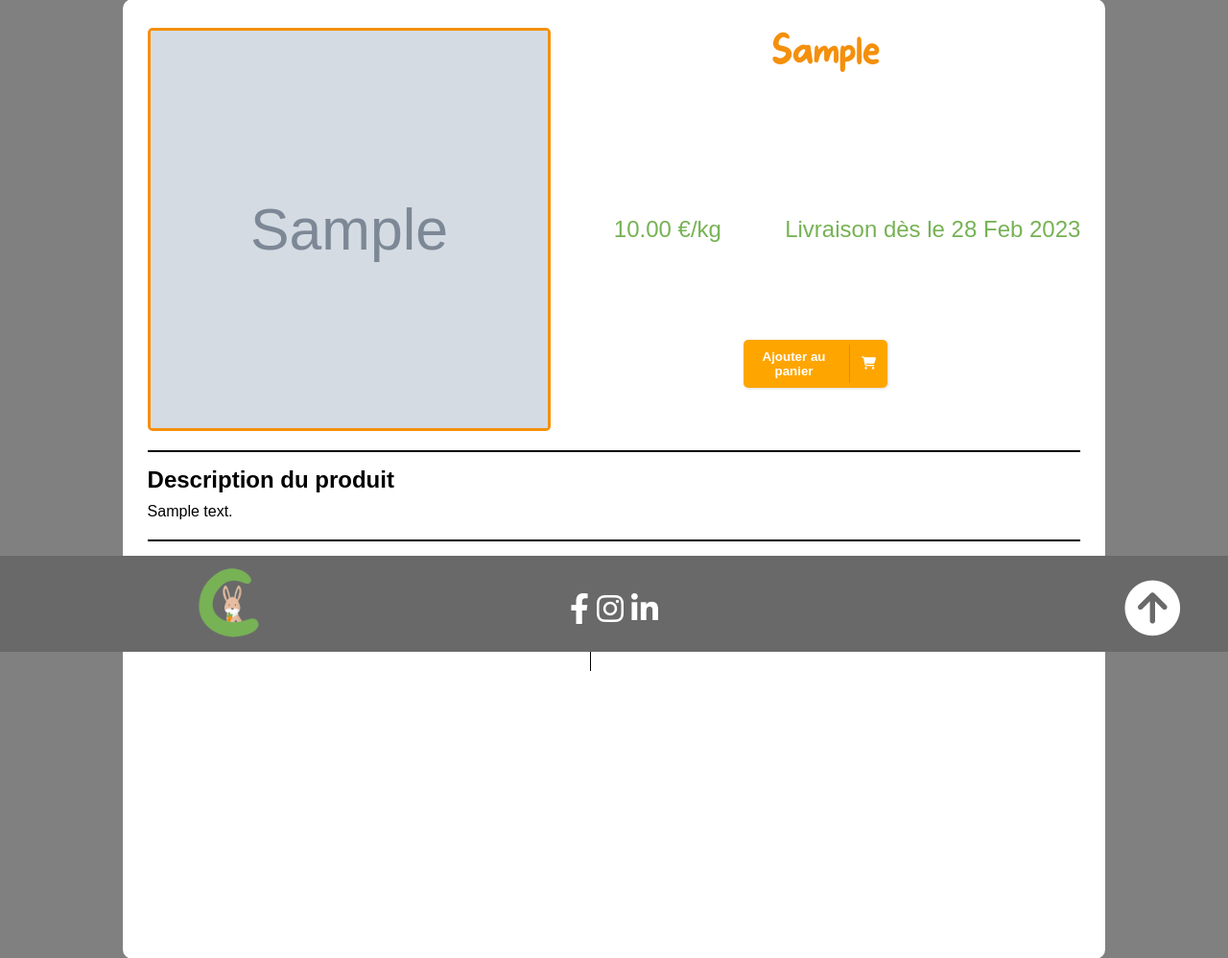
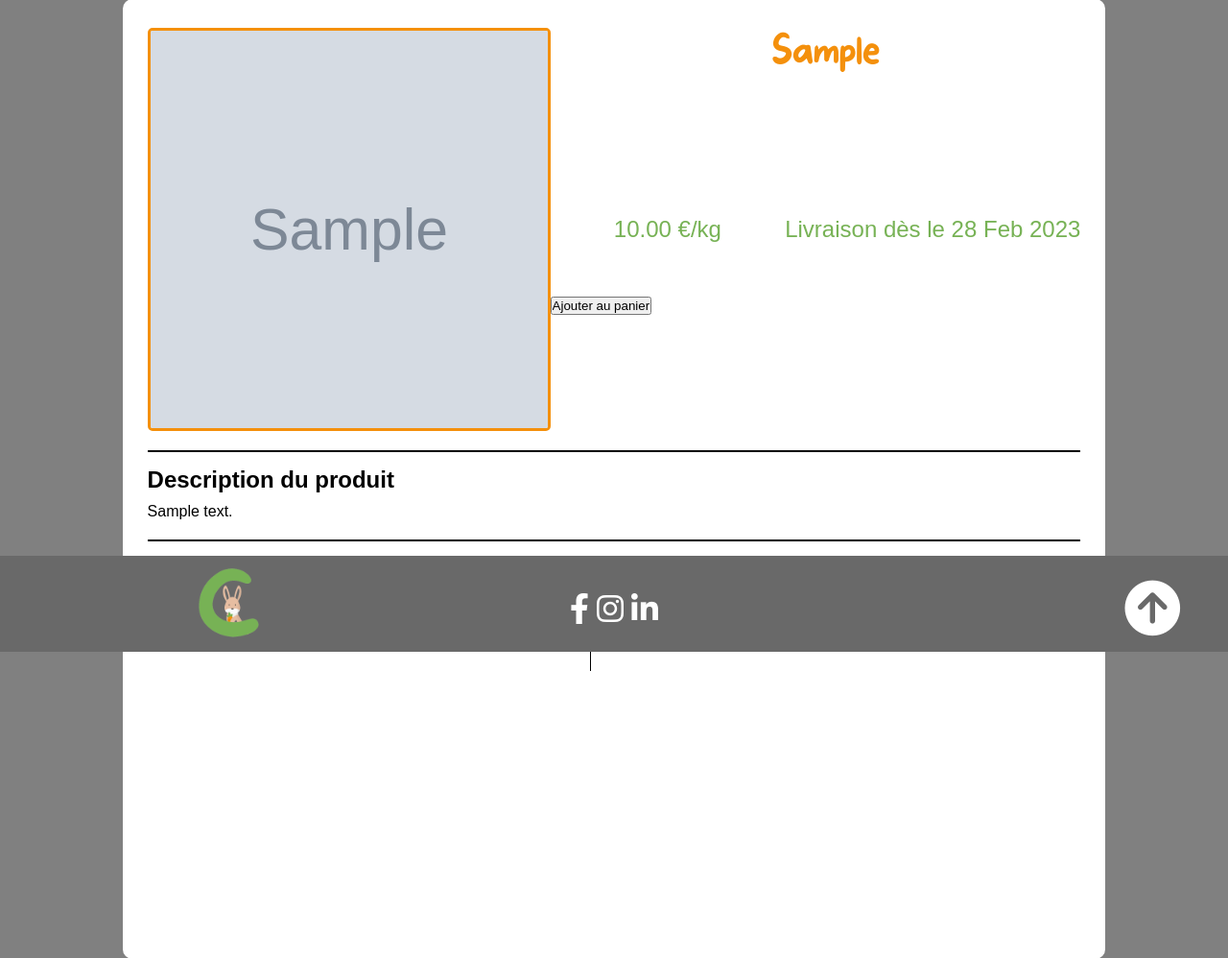
Before and after one commit to EstebanRacine/Carottos, a PHP site: page /pageProduitUnique.php?id=1 in a window 1280 px wide. Shown: the part 121-1119 px from the top of the page at 96% size. Run offline with PHP 8.4, Linux system fonts and the light colour scheme; tables that the repository leaves empty or names only in its code hold one stand-in row (values such as "Sample post"); grey boxes marked "Sample" are stand-in pictures; data that the repository does not hold is empty; some libraries are stand-ins or nearby versions.

Commit message:
Details Produits

```diff
--- a/pageProduitUnique.php
+++ b/pageProduitUnique.php
@@ -3,6 +3,10 @@ include_once "BDD/requetes.php";
 include_once "BDD/fonctionsDiverses.php";
 
 session_start();
+$_SESSION['panier'] = [];
+
+
+
 
 $id = $_GET['id'];
 $avis = getAvisById($id);
@@ -47,7 +51,11 @@ if (empty($avis)){
             <h2><?= $nom ?></h2>
             <p id="prixProduit"><?= $prix." €/kg" ?></p>
             <p id="joursLiv">Livraison dès le <?= $joursLivraison ?></p>
-            <button class="ajoutPanier"><span class="text">Ajouter au panier</span><span class="icon"><i class="fa-solid fa-cart-shopping"></i></span></button>
+
+            <form action="">
+                <input hidden type="text" name="quantité" value="1">
+                <input class="ajoutPanier" type="submit" value="Ajouter au panier">
+            </form>
         </div>
         <div class="descrProduits">
             <h2>Description du produit</h2>
--- a/panier.php
+++ b/panier.php
@@ -21,6 +21,9 @@ session_start();
     include "fichierCommuns/header.php";
     ?>
 
+    <div class="panier">
+
+    </div>
 
 
 
--- a/style.css
+++ b/style.css
@@ -761,69 +761,69 @@ footer a:hover .remplissage{
 }
 
 /*BOUTON AJOUT PANIER*/
-.ajoutPanier {
-    width: 150px;
-    height: 50px;
-    cursor: pointer;
-    display: flex;
-    align-items: center;
-    background: orange;
-    border: none;
-    border-radius: 5px;
-    box-shadow: 1px 1px 3px rgba(0,0,0,0.15);
-    grid-column: 2/-1;
-    grid-row: -2/-1;
+
+.button {
+    display: inline-block;
+    padding: 12px 24px;
+    border: 1px solid #4f4f4f;
+    border-radius: 4px;
+    transition: all 0.2s ease-in;
+    position: relative;
+    overflow: hidden;
+    font-size: 19px;
+    color: black;
+    z-index: 1;
 }
 
-.ajoutPanier, .ajoutPanier span {
-    transition: 200ms;
+.button:before {
+    content: "";
+    position: absolute;
+    left: 50%;
+    transform: translateX(-50%) scaleY(1) scaleX(1.25);
+    top: 100%;
+    width: 140%;
+    height: 180%;
+    background-color: rgba(0, 0, 0, 0.05);
+    border-radius: 50%;
+    display: block;
+    transition: all 0.5s 0.1s cubic-bezier(0.55, 0, 0.1, 1);
+    z-index: -1;
 }
 
-.ajoutPanier .text {
-    transform: translateX(35px);
-    color: white;
-    font-weight: bold;
-    width: 60%;
-    padding-right: 15px;
-    margin-left: -20px;
+.button:after {
+    content: "";
+    position: absolute;
+    left: 55%;
+    transform: translateX(-50%) scaleY(1) scaleX(1.45);
+    top: 180%;
+    width: 160%;
+    height: 190%;
+    background-color: #39bda7;
+    border-radius: 50%;
+    display: block;
+    transition: all 0.5s 0.1s cubic-bezier(0.55, 0, 0.1, 1);
+    z-index: -1;
 }
 
-.ajoutPanier .icon {
-    position: absolute;
-    border-left: 1px solid #77b255;
-    transform: translateX(110px);
-    height: 40px;
-    width: 40px;
-    display: flex;
-    align-items: center;
-    justify-content: center;
+.button:hover {
+    color: #ffffff;
+    border: 1px solid #39bda7;
 }
 
-.ajoutPanier i {
-    color: white;
+.button:hover:before {
+    top: -35%;
+    background-color: #39bda7;
+    transform: translateX(-50%) scaleY(1.3) scaleX(0.8);
 }
 
-.ajoutPanier:hover {
-    background: #77b255;
+.button:hover:after {
+    top: -45%;
+    background-color: #39bda7;
+    transform: translateX(-50%) scaleY(1.3) scaleX(0.8);
 }
 
-.ajoutPanier:hover .text {
-    color: transparent;
-}
 
-.ajoutPanier:hover .icon {
-    width: 150px;
-    border-left: none;
-    transform: translateX(0);
-}
-
-.ajoutPanier:focus {
-    outline: none;
-}
-
-.ajoutPanier:active .icon svg {
-    transform: scale(0.8);
-}
+/*PANIER*/
 
 /*SCROLL-BAR-FIREFOX*/
 ::-webkit-scrollbar {
```
